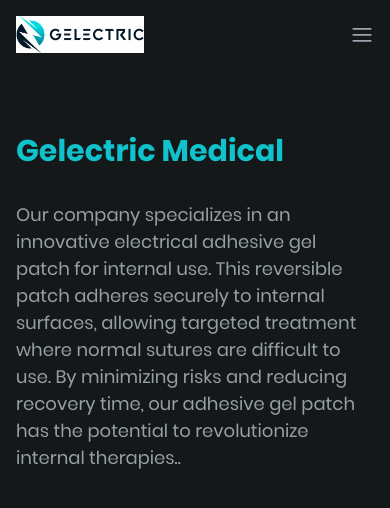
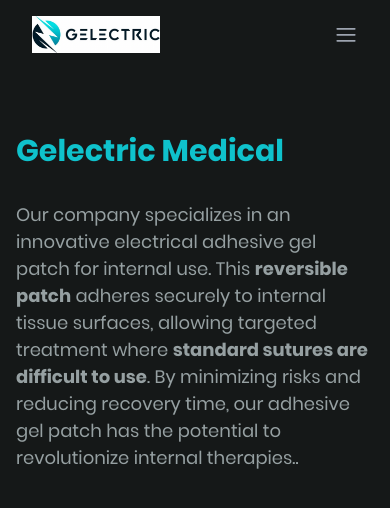
Before and after one commit to GelectricMedical/website, a plain HTML site: page index.html in a window 390 px wide. Drawn offline with nearby package versions, Linux system fonts and the light colour scheme.

Commit message:
adjust main container width

```diff
--- a/index.html
+++ b/index.html
@@ -11,8 +11,8 @@
 </head>
 
 <body class="bg-body body-font-color">
-  <header class="bg-header header-font-color py-4">
-    <div class="container mx-auto px-4 flex items-center justify-between">
+  <header class="bg-header header-font-color py-4 px-4">
+    <div class="mx-auto px-4 flex items-center justify-between">
       <img id="logo" src="resources/images/logo.png"></img>
       <!-- <h1 class="text-xl font-bold">Gelectric Medical</h1> -->
       <nav id="navMenu" class="md:flex md:items-center hidden">
@@ -44,9 +44,9 @@
     </div>
   </header>
 
-  <main class="container mx-auto py-8 px-4">
+  <main class="sm:mx-auto py-8 px-4 main-container">
     <h1 class="text-3xl font-bold top-header h2-color">Gelectric Medical</h2>
-    <p>Our company specializes in an innovative electrical adhesive gel patch for internal use. This reversible patch adheres securely to internal surfaces, allowing targeted treatment where normal sutures are difficult to use. By minimizing risks and reducing recovery time, our adhesive gel patch has the potential to revolutionize internal therapies..</p>
+    <p>Our company specializes in an innovative electrical adhesive gel patch for internal use. This <b>reversible patch</b> adheres securely to internal tissue surfaces, allowing targeted treatment where <b>standard sutures are difficult to use</b>. By minimizing risks and reducing recovery time, our adhesive gel patch has the potential to revolutionize internal therapies..</p>
   </main>
 
 </body>
--- a/styles.css
+++ b/styles.css
@@ -96,3 +96,7 @@
 p {
   font-size: 18px;
 }
+
+.main-container {
+  max-width: 1280px;
+}
```
